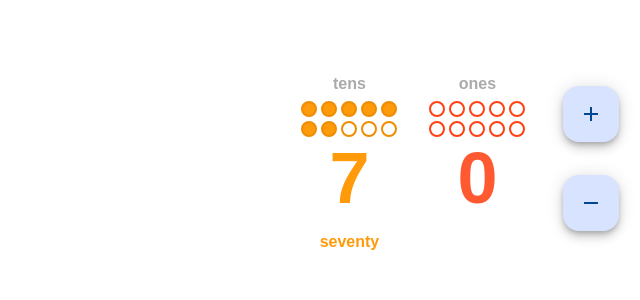
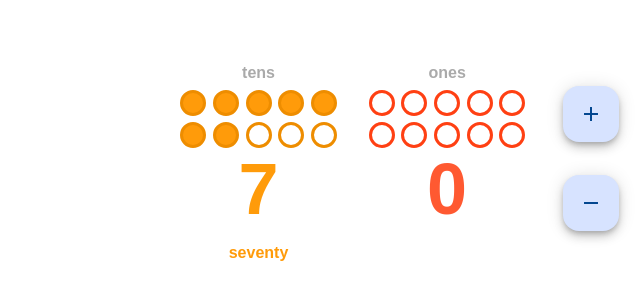
Before and after one commit to number-nook/number-nook, an Angular app: page / in a window 1280 px wide. Shown: the part 242-542 px from the top of the page, without its empty margins (640-1280 px from the left). Built offline with nearby package versions, Linux system fonts and the light colour scheme; a web font is replaced by a local one.

Commit message:
eggbox magnifier effect

```diff
--- a/src/app/component/number-block/number-block.component.html
+++ b/src/app/component/number-block/number-block.component.html
@@ -6,6 +6,8 @@
 
 <div class="eggbox">
   @for (i of ten; track i) {
-    <div [ngClass]="{ 'dot--fill': i <= digit.symbol }" class="dot"></div>
+    <div [ngClass]="{ 'egg--fill': i <= digit.symbol }" class="egg">
+      <span class="size">{{ base10 }}</span>
+    </div>
   }
 </div>
--- a/src/app/component/number-block/number-block.component.scss
+++ b/src/app/component/number-block/number-block.component.scss
@@ -1,3 +1,7 @@
+$egg-size: 20px;
+$egg-shell: $egg-size/6;
+$egg-wall: $egg-size/3;
+
 :host {
     display: flex;
     flex-direction: column;
@@ -24,15 +28,37 @@
 .eggbox {
     display: grid;
     grid-template-columns: auto auto auto auto auto;
-    gap: 4px 4px;
+    gap: $egg-wall $egg-wall;
 
-    .dot {
-        border-width: 2px;
+    .egg {
+        border-width: $egg-shell;
         border-style: solid;
         border-radius: 50%;
-        width: 12px;
-        height: 12px;
-        display: inline-block;
+        width: $egg-size;
+        height: $egg-size;
+
+        display: flex;
+        justify-content: center;
+        align-items: center;
+
+        transition: transform 0.1s ease-in-out;
+
+        .size {
+            font-size: 10px;
+            color: white;
+
+            transition: opacity 0.1s ease-in-out;
+            opacity: 0;
+        }
+
+    }
+
+    .egg--fill:hover {
+        transform: scale(2.8);
+
+        .size {
+            opacity: 1;
+        }
 
     }
 
--- a/src/styles.scss
+++ b/src/styles.scss
@@ -21,11 +21,11 @@ $color11: #ff8dc9;
 
     .numberblock {
         .eggbox {
-            .dot {
+            .egg {
                 border-color: $color--secondary;
             }
 
-            .dot--fill {
+            .egg--fill {
                 background-color: $color--primary;
             }
 
```
